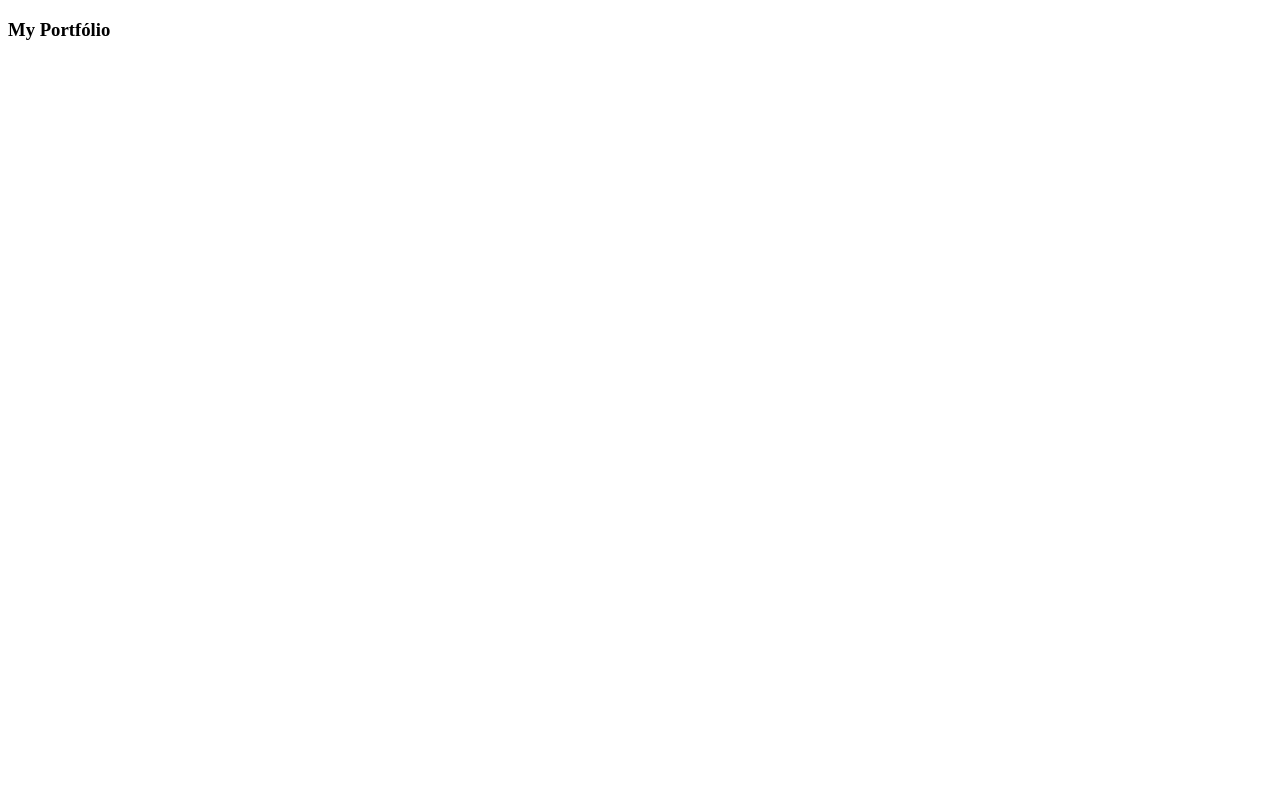
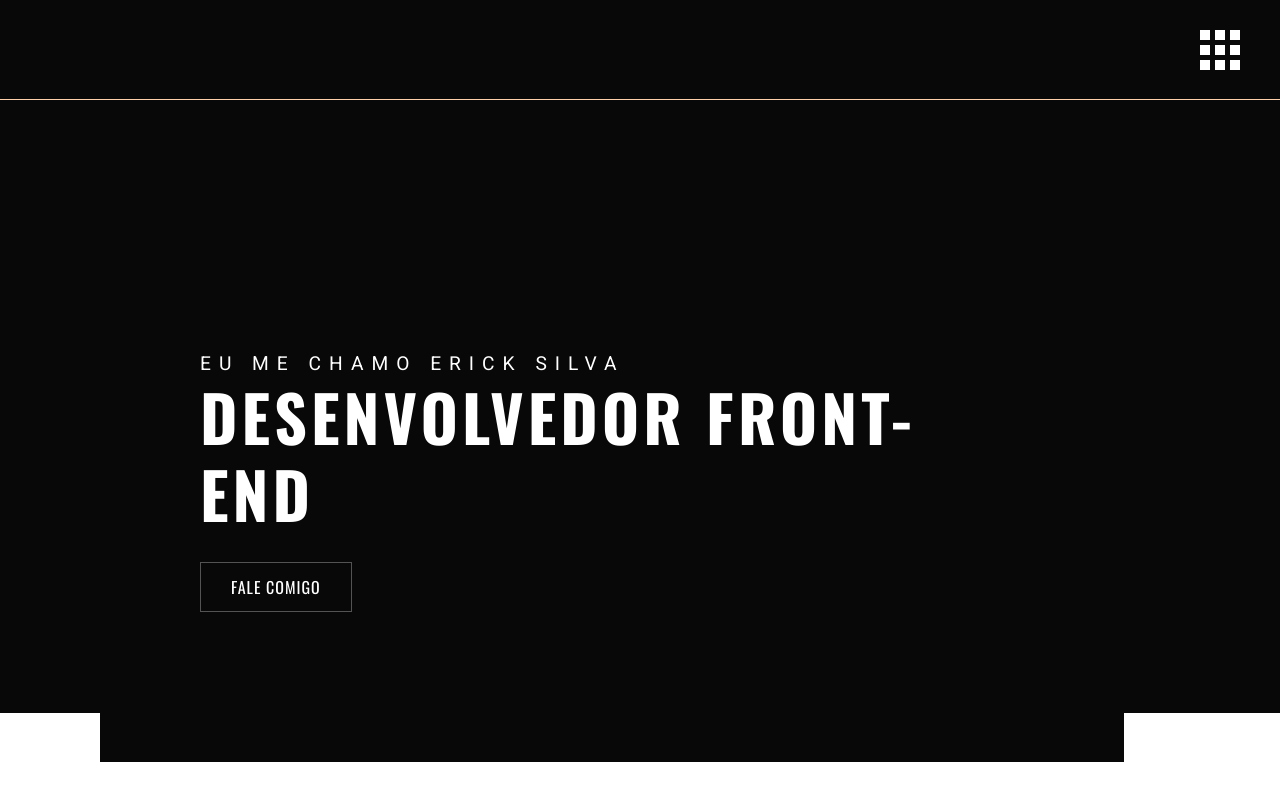
Before and after one commit to eiericksilva/eiericksilva.github.io, a React (Create React App) app: page / in a window 1280 px wide. Built offline with nearby package versions, Linux system fonts and the light colour scheme.

Commit message:
Base do Header feito

```diff
--- a/package.json
+++ b/package.json
@@ -8,6 +8,7 @@
     "@testing-library/user-event": "^13.5.0",
     "react": "^18.1.0",
     "react-dom": "^18.1.0",
+    "react-icons": "^4.3.1",
     "react-scripts": "5.0.1",
     "styled-components": "^5.3.5",
     "web-vitals": "^2.1.4"
--- a/public/index.html
+++ b/public/index.html
@@ -3,6 +3,13 @@
   <head>
     <meta charset="utf-8" />
     <meta name="viewport" content="width=device-width, initial-scale=1" />
+    <link rel="preconnect" href="https://fonts.googleapis.com">
+    <!-- Fonte -->
+    <link rel="preconnect" href="https://fonts.googleapis.com">
+    <link href="https://fonts.googleapis.com/css2?family=Oswald:wght@200;300;400;500;600;700&display=swap" rel="stylesheet">
+    <link href="https://fonts.googleapis.com/css2?family=Heebo:wght@100;200;300;400;500;600;700;800;900&family=Oswald:wght@200;300;400;500;600;700&display=swap" rel="stylesheet">
+
+    <!--  -->
     <title>Erick Silva - Portfólio</title>
   </head>
   <body>
--- a/src/App.js
+++ b/src/App.js
@@ -1,9 +1,13 @@
 import React from "react"
+import GlobalStyle from "./css/global";
+import Header from "./components/header";
+
 
 function App() {
   return (
     <div className="App">
-      <h3>My Portfólio</h3>
+      <Header/>
+      <GlobalStyle/>
     </div>
   );
 }
--- /dev/null
+++ b/src/components/header/index.js
@@ -0,0 +1,23 @@
+import * as H from "./styles"
+import React from 'react'
+import { CgMenuGridR } from "react-icons/cg"
+
+const Header = () => {
+  return (
+    <>
+        <H.Wrapper>
+            <H.ContainerMenu>
+              <div></div>
+              <CgMenuGridR/>
+            </H.ContainerMenu>
+            <H.Main>
+                <H.Subtitle>EU ME CHAMO ERICK SILVA</H.Subtitle>
+                <H.Title>DESENVOLVEDOR FRONT-END</H.Title>
+                <H.Button>FALE COMIGO</H.Button>
+            </H.Main>
+        </H.Wrapper>
+    </>
+  )
+}
+
+export default Header;
--- /dev/null
+++ b/src/components/header/styles.js
@@ -0,0 +1,73 @@
+import styled from "styled-components"
+
+
+export const Wrapper = styled.div`
+    width: 100vw;
+    height: 713px;
+    background-color: #080808;
+`;
+
+export const ContainerMenu = styled.div`
+    background-color: #080808;
+    width: 100vw;
+    height: 100px;
+    display: flex;
+    justify-content:space-between;
+    border-bottom: 1px solid #FFD1AA ;
+
+    svg {
+        width: 60px;
+        height: 60px;
+        margin: auto 30px;
+        opacity: 1;
+
+        &:hover {
+            cursor: pointer;
+            background-color: rgba(100, 82, 66.7, 0.5);
+            transition: 0.5s;
+        }
+
+    }
+`;
+
+export const Main = styled.main`
+    background-color: #080808;
+    width: 80%;
+    padding: 150px 100px;
+    margin: 100px;
+`;
+
+export const Subtitle = styled.h4`
+    font-size: 1.2rem;
+    font-weight: 400;
+    letter-spacing: 8px;
+
+`;
+
+export const Title = styled.h2`
+    font-size: 4rem;
+    letter-spacing: 4px;
+    font-weight: 700;
+    font-family: "Oswald",sans-serif;
+    line-height: 1.2;
+    margin-bottom: 30px;
+`;
+
+export const Button = styled.button`
+    font-family: "Oswald",sans-serif;
+    font-size: 1rem;
+    font-weight: 400;
+    line-height: 1.5;
+    width: auto;
+    height: 50px;
+    letter-spacing: 1px;
+    padding: 0 30px;
+    background-color: #080808;
+    border: 1px solid hsla(0,0%,40%,.8);
+
+        &:hover {
+            cursor: pointer;
+            background-color: rgba(100, 82, 66.7, 0.98);
+            transition: 0.5s;
+        }
+`;
--- /dev/null
+++ b/src/css/global.js
@@ -0,0 +1,14 @@
+import { createGlobalStyle } from "styled-components";
+
+const GlobalStyle = createGlobalStyle`
+
+    *{
+        margin: 0;
+        padding: 0;
+        box-sizing: border-box;
+        color: #FFFFFF;
+        font-family: 'Heebo', sans-serif;
+    }
+`;
+
+export default GlobalStyle;
```
Also changed, not shown: 1 other file (tests, documents, lock files or other folders).
